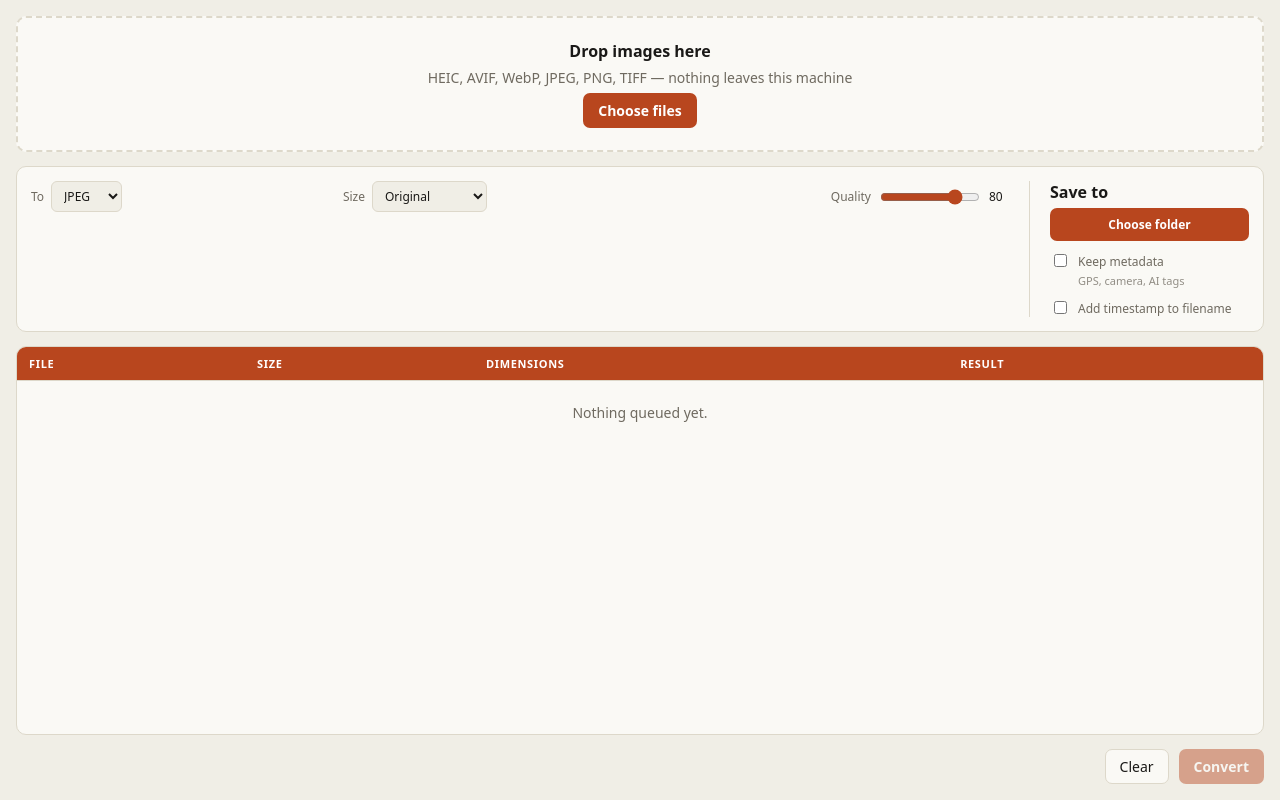
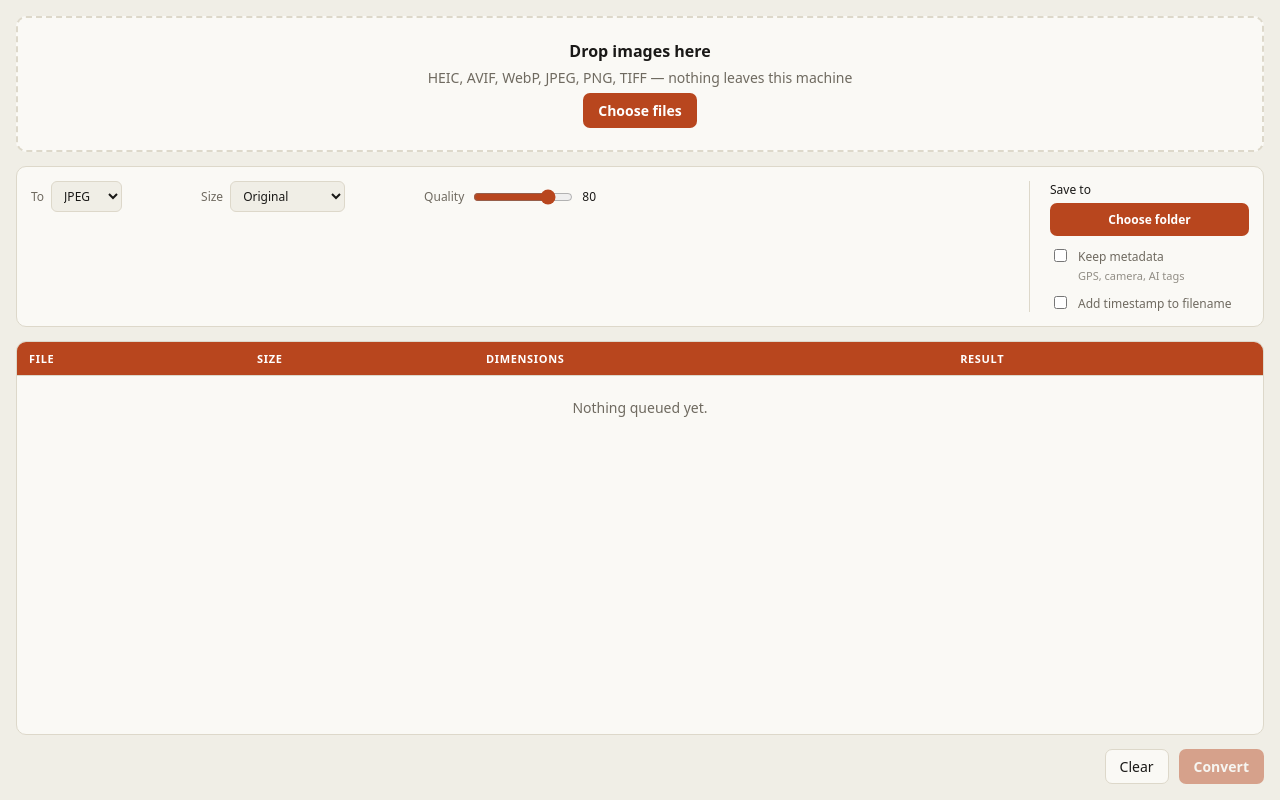
Before and after one commit to hgus107/kiln, a website built with Vite: page index.html in a window 1280 px wide. Built offline with nearby package versions, Linux system fonts and the light colour scheme.

Commit message:
Centre the size control without moving To or Quality

```diff
--- a/src/styles.css
+++ b/src/styles.css
@@ -83,16 +83,20 @@ main {
   display: flex;
   flex-wrap: wrap;
   align-items: center;
-  justify-content: space-between;
   gap: 10px 14px;
   align-content: flex-start;
 }
 
 /* Size keeps its amount field beside it and sits between To and Quality. */
+/* Fixed width so what follows never moves, with the size control centred in
+   it. The amount field appears inside this same width. */
 #resize-group {
+  width: 274px;
+  flex: none;
   display: flex;
   align-items: center;
-  gap: 10px;
+  justify-content: center;
+  gap: 14px;
 }
 
 .settings label {
@@ -120,8 +124,6 @@ main {
 }
 
 #destination-field > span {
-  font-size: 16px;
-  font-weight: 600;
   color: var(--ink);
 }
 
@@ -144,8 +146,7 @@ main {
 
 /* Optional fields keep their space rather than collapsing it, so nothing
    around them moves when they appear. */
-#quality-field[hidden],
-#resize-amount-field[hidden] {
+#quality-field[hidden] {
   display: flex !important;
   visibility: hidden;
 }
```
